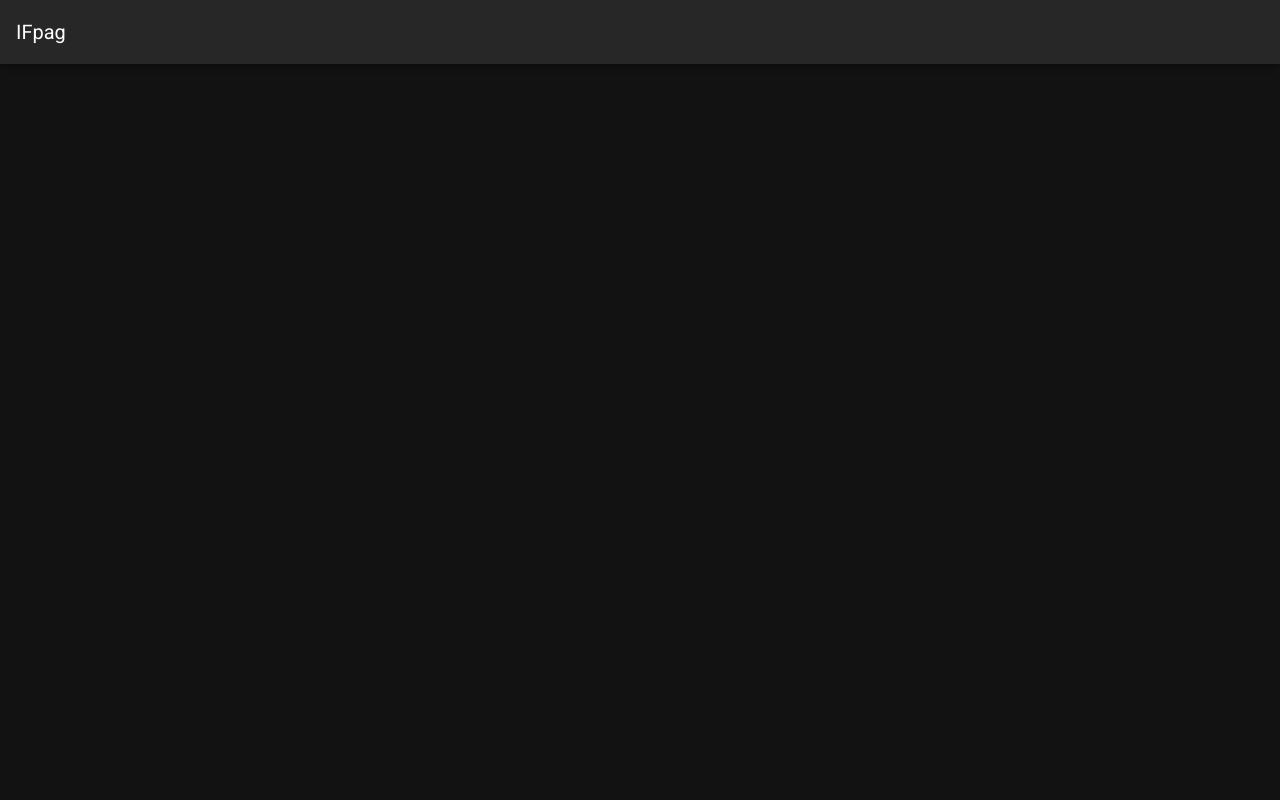
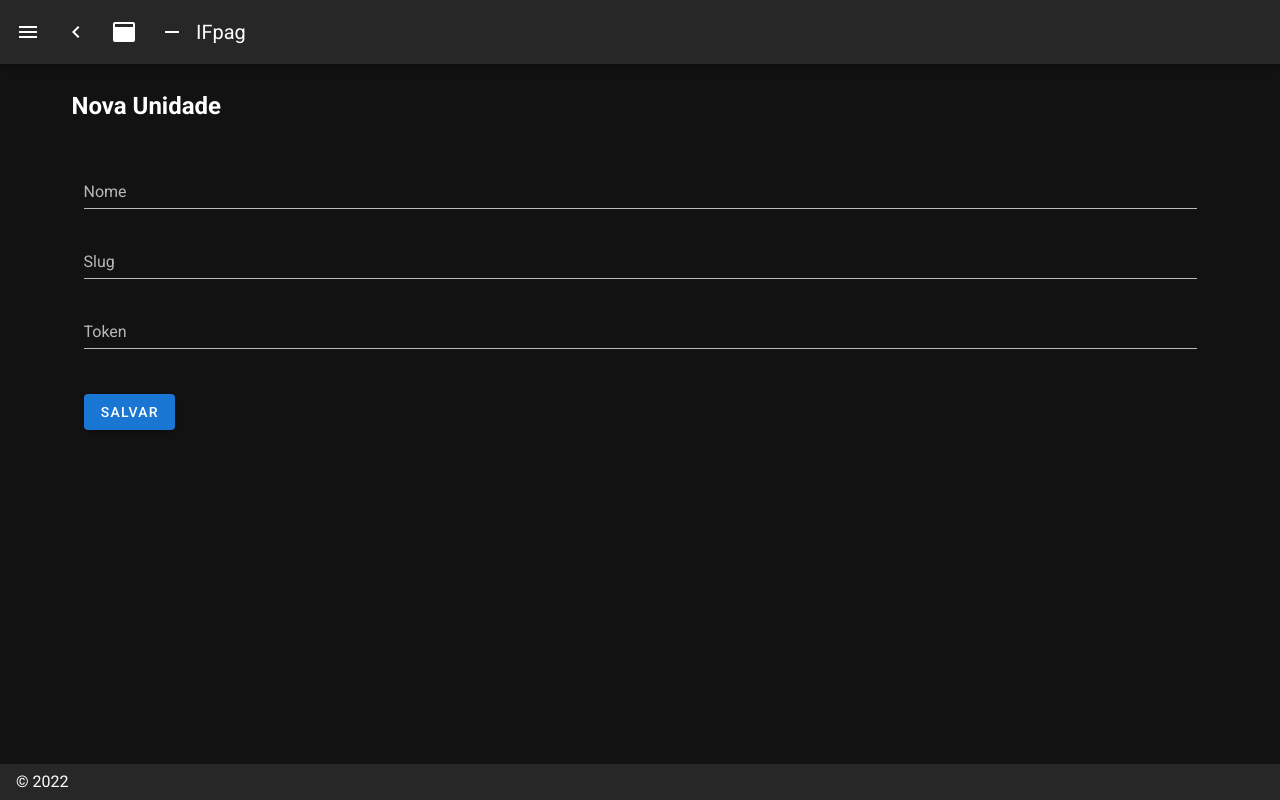
Before and after one commit to IFRS/pagif, a Nuxt app: page /admin/unidades/nova in a window 1280 px wide. Before the commit this address had no page. Built offline with nearby package versions, Linux system fonts and the light colour scheme.

Commit message:
Criação de pages para Unidades

```diff
--- /dev/null
+++ b/components/Form/Unidade.vue
@@ -0,0 +1,81 @@
+<template>
+  <v-form ref="form" @submit.prevent="handleSubmit">
+    <v-container>
+      <v-row>
+        <v-col>
+          <v-text-field
+            label="Nome"
+            hint="Nome da Unidade"
+            v-model="nome"
+            :rules="validation.nome"
+            required
+          ></v-text-field>
+          <v-text-field
+            label="Slug"
+            v-model="slug"
+            :rules="validation.slug"
+            required
+          ></v-text-field>
+          <v-text-field
+            label="Token"
+            v-model="token"
+            :rules="validation.token"
+            required
+          ></v-text-field>
+        </v-col>
+      </v-row>
+      <v-row>
+        <v-col>
+          <v-btn
+            color="primary"
+            type="submit"
+          >
+            Salvar
+          </v-btn>
+        </v-col>
+      </v-row>
+    </v-container>
+  </v-form>
+</template>
+
+<script>
+  export default {
+    name: 'FormUnidade',
+    props: {
+      unidadeInicial: {
+        type: Object,
+        default: () => ({}),
+      },
+    },
+    data() {
+      return {
+        validation: {
+          nome: [
+            v => !!v || 'Nome é obrigatório.',
+          ],
+          slug: [
+            v => !!v || 'Slug é obrigatório.',
+            v => !(/\s/).test(v) || 'Slug não pode conter espaços.',
+            v => (/^[a-z]+$/).test(v) || 'Slug pode conter somente letras.',
+          ],
+          token: [
+            v => !!v || 'Token é obrigatório.',
+            v => !(/\s/).test(v) || 'Token não pode conter espaços.',
+          ],
+        },
+        nome: this.unidadeInicial.nome || '',
+        slug: this.unidadeInicial.slug || '',
+        token: this.unidadeInicial.token || '',
+      };
+    },
+    methods: {
+      handleSubmit() {
+        this.$emit('salvar', {
+          nome: this.nome,
+          slug: this.slug,
+          token: this.token,
+        });
+      },
+    },
+  }
+</script>
--- /dev/null
+++ b/pages/admin/unidades/index.vue
@@ -0,0 +1,65 @@
+<template>
+  <v-container>
+    <v-row>
+      <v-col>
+        <h2>Unidades</h2>
+      </v-col>
+    </v-row>
+    <v-row>
+      <v-col>
+        <v-data-table
+          :headers="tableHeaders"
+          :items="unidades"
+          :items-per-page="10"
+        ></v-data-table>
+      </v-col>
+    </v-row>
+    <v-row>
+      <v-col>
+        <v-fab-transition>
+          <v-btn
+            v-show="!hidden"
+            color="primary"
+            fab
+            absolute
+            bottom
+            right
+            to="/admin/unidades/nova"
+          >
+            <v-icon>mdi-plus</v-icon>
+          </v-btn>
+        </v-fab-transition>
+      </v-col>
+    </v-row>
+  </v-container>
+</template>
+
+<script>
+  export default {
+    name: 'Pagamentos',
+    layout: 'admin',
+    data() {
+      return {
+        tableHeaders: [
+          { text: 'Nome', value: 'nome' },
+          { text: 'Slug', value: 'slug' },
+          { text: 'Token', value: 'token', sortable: false },
+        ],
+        unidades: [],
+        hidden: true,
+      }
+    },
+    mounted() {
+      this.hidden = false;
+    },
+    async fetch() {
+      await this.$axios.get('/api/unidades')
+      .then((response) => {
+        this.unidades = response.data;
+      })
+      .catch((error) => {
+        console.log(error);
+      });
+    },
+  };
+</script>
--- /dev/null
+++ b/pages/admin/unidades/nova.vue
@@ -0,0 +1,34 @@
+<template>
+  <v-container>
+    <v-row>
+      <v-col>
+        <h2>Nova Unidade</h2>
+      </v-col>
+    </v-row>
+    <v-row>
+      <v-col>
+        <FormUnidade @salvar="handleSubmit"></FormUnidade>
+      </v-col>
+    </v-row>
+  </v-container>
+</template>
+
+<script>
+  export default {
+    name: 'NovaUnidade',
+    layout: 'admin',
+    methods: {
+      async handleSubmit(unidade) {
+        await this.$axios.post('/api/unidades', unidade)
+        .then((response) => {
+          this.$router.push({
+            path: '/admin/unidades',
+          });
+        })
+        .catch((error) => {
+          console.error(error);
+        });
+      },
+    },
+  }
+</script>
```
